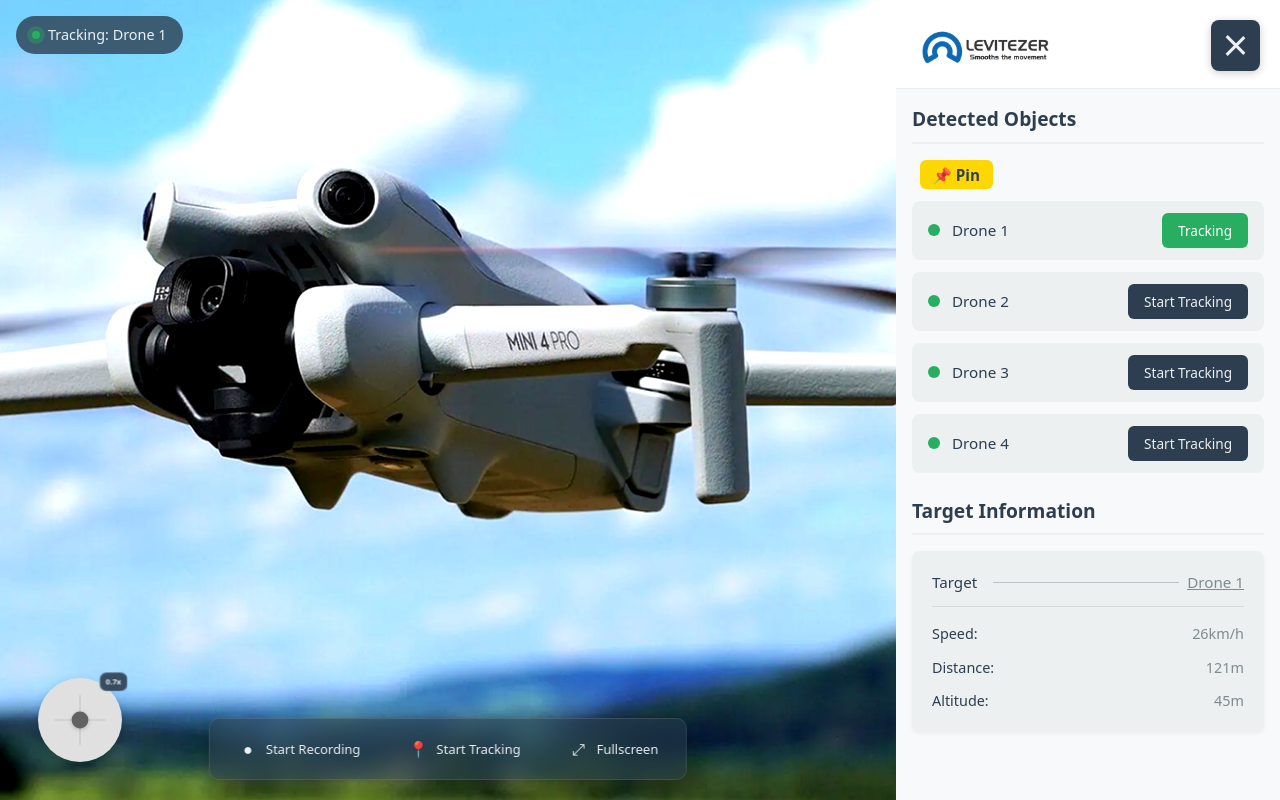
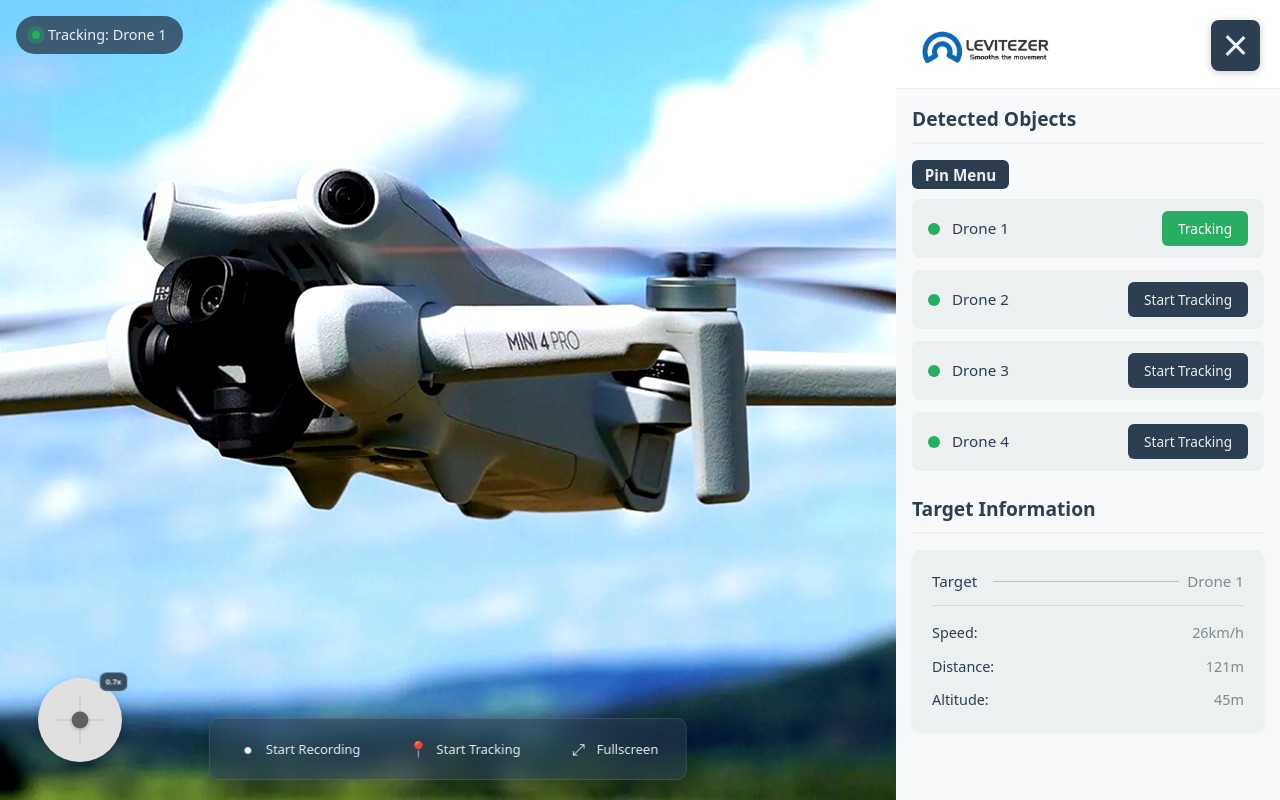
Before and after one commit to SplinteeX/Levitezer-project, a React (Vite) app in the folder Levitezer-Prototype/: page / in a window 1280 px wide. Both pictures are taken after a click on the element 1235 px from the left and 45 px from the top of the page. Built offline with nearby package versions, Linux system fonts and the light colour scheme.

Commit message:
Framer-motion + Styling for Pin Menu / Unpin Menu

```diff
--- a/Levitezer-Prototype/package.json
+++ b/Levitezer-Prototype/package.json
@@ -10,6 +10,7 @@
     "preview": "vite preview"
   },
   "dependencies": {
+    "framer-motion": "^12.23.12",
     "react": "^19.1.1",
     "react-dom": "^19.1.1"
   },
--- a/Levitezer-Prototype/src/components/CameraView.css
+++ b/Levitezer-Prototype/src/components/CameraView.css
@@ -61,8 +61,8 @@
 }
 
 .pin-btn {
-  background: #ffd700;
-  color: #2c3e50;
+  background: #2c3e50;
+  color: #ecf0f1;;
   border: none;
   border-radius: 6px;
   padding: 0.3rem 0.8rem;
--- a/Levitezer-Prototype/src/components/CameraView.jsx
+++ b/Levitezer-Prototype/src/components/CameraView.jsx
@@ -1,4 +1,5 @@
 import './CameraView.css'
+import { motion, AnimatePresence } from 'framer-motion'
 
 const CameraView = ({ trackedDrone, pinInfo, droneStats, setTrackedDrone }) => {
   // Drone images from public folder
@@ -20,9 +21,9 @@
     <div className="camera-view">
       <div className="camera-header">
         <div className="camera-status">
-          <span className="status-indicator"></span>
+          <span style={{ backgroundColor: trackedDrone ? '#27ae60' : '#e74c3c' }} className="status-indicator"></span>
           <span className="status-text">
-            {trackedDrone ? `Tracking: ${trackedDrone}` : 'No Target Selected'}
+            {trackedDrone ? `Tracking: ${trackedDrone}` : 'Tracking Disabled'}
           </span>
         </div>
       </div>
@@ -30,13 +31,20 @@
       <div className="camera-display">
         <img
           src={getCurrentImage()}
-          alt={trackedDrone ? `${trackedDrone} Camera View` : 'No Target Selected'}
+          alt={trackedDrone ? `${trackedDrone} Camera View` : 'Tracking Disabled'}
           className="camera-feed"
         />
 
         <div className="camera-overlay">
+          <AnimatePresence>
             {pinInfo && (
-            <div className="pinned-info-overlay">
+              <motion.div
+                className="pinned-info-overlay"
+                initial={{ opacity: 0, y: 3 }}
+                animate={{ opacity: 1, y: 0 }}
+                exit={{ opacity: 0, y: 3 }}
+                transition={{ duration: 0.09, ease: 'linear' }}
+              >
                 <div className="pinned-section">
                   <h4>Detected Objects</h4>
                   <ul className="pinned-drone-list">
@@ -44,7 +52,7 @@
                       <li
                         key={drone}
                         className={trackedDrone === drone ? 'pinned-tracked' : ''}
-                      style={{ cursor: 'pointer', textDecoration: trackedDrone === drone ? 'underline' : 'none' }}
+                        style={{ cursor: 'pointer', border: '2px solid #27ae60'}}
                         onClick={() => setTrackedDrone && setTrackedDrone(drone)}
                       >
                         {drone}
@@ -65,8 +73,9 @@
                     )}
                   </div>
                 </div>
-            </div>
+              </motion.div>
             )}
+          </AnimatePresence>
         </div>
       </div>
     </div>
--- a/Levitezer-Prototype/src/components/Navbar.css
+++ b/Levitezer-Prototype/src/components/Navbar.css
@@ -280,7 +280,6 @@
   color: #7f8c8d;
   font-weight: 500;
   font-size: 0.95rem;
-  text-decoration: underline;
 }
 
 .target-stats {
--- a/Levitezer-Prototype/src/components/Navbar.jsx
+++ b/Levitezer-Prototype/src/components/Navbar.jsx
@@ -1,4 +1,5 @@
 import { useState, useEffect } from 'react'
+import { motion, AnimatePresence } from 'framer-motion'
 import './Navbar.css'
 import levitezerLogo from '/Levitezer-logo.png'
 
@@ -55,7 +56,15 @@
       </div>
 
       {/* Sidebar */}
-      <nav className={`sidebar ${isOpen ? 'active' : ''}`}>
+      <AnimatePresence>
+        {isOpen && (
+          <motion.nav
+            className={`sidebar active`}
+            initial={{ x: '100%', opacity: 0 }}
+            animate={{ x: 0, opacity: 1 }}
+            exit={{ x: '100%', opacity: 0 }}
+            transition={{ duration: 0.09, ease: 'linear' }}
+          >
         <div className="sidebar-header">
           <div className="logo-container">
             <img src={levitezerLogo} alt="Levitezer Logo" className="sidebar-logo" />
@@ -69,8 +78,8 @@
 
           <div className="detected-objects-section">
             <h3 className="section-title">Detected Objects</h3>
-            <button className={`pin-btn${pinned ? ' pinned' : ''}`} onClick={onPinInfo} title="Pin info to main view">
-              {pinned ? '📌 Unpin' : '📌 Pin'}
+            <button className={`pin-btn${pinned ? ' pinned' : ''}`} onClick={onPinInfo} title="Pin info to main view" style={{margin: '0 0 10px 0'}}>
+              {pinned ? 'Unpin Menu' : 'Pin Menu'}
             </button>
             <div className="drone-list">
               {['Drone 1', 'Drone 2', 'Drone 3', 'Drone 4'].map((droneName) => (
@@ -119,7 +128,9 @@
             </div>
           </div>
         </div>
-      </nav>
+          </motion.nav>
+        )}
+      </AnimatePresence>
     </>
   )
 }
```
Also changed, not shown: 2 other files (tests, documents, lock files or other folders). Lines whose indentation alone changed are shown as unchanged.
